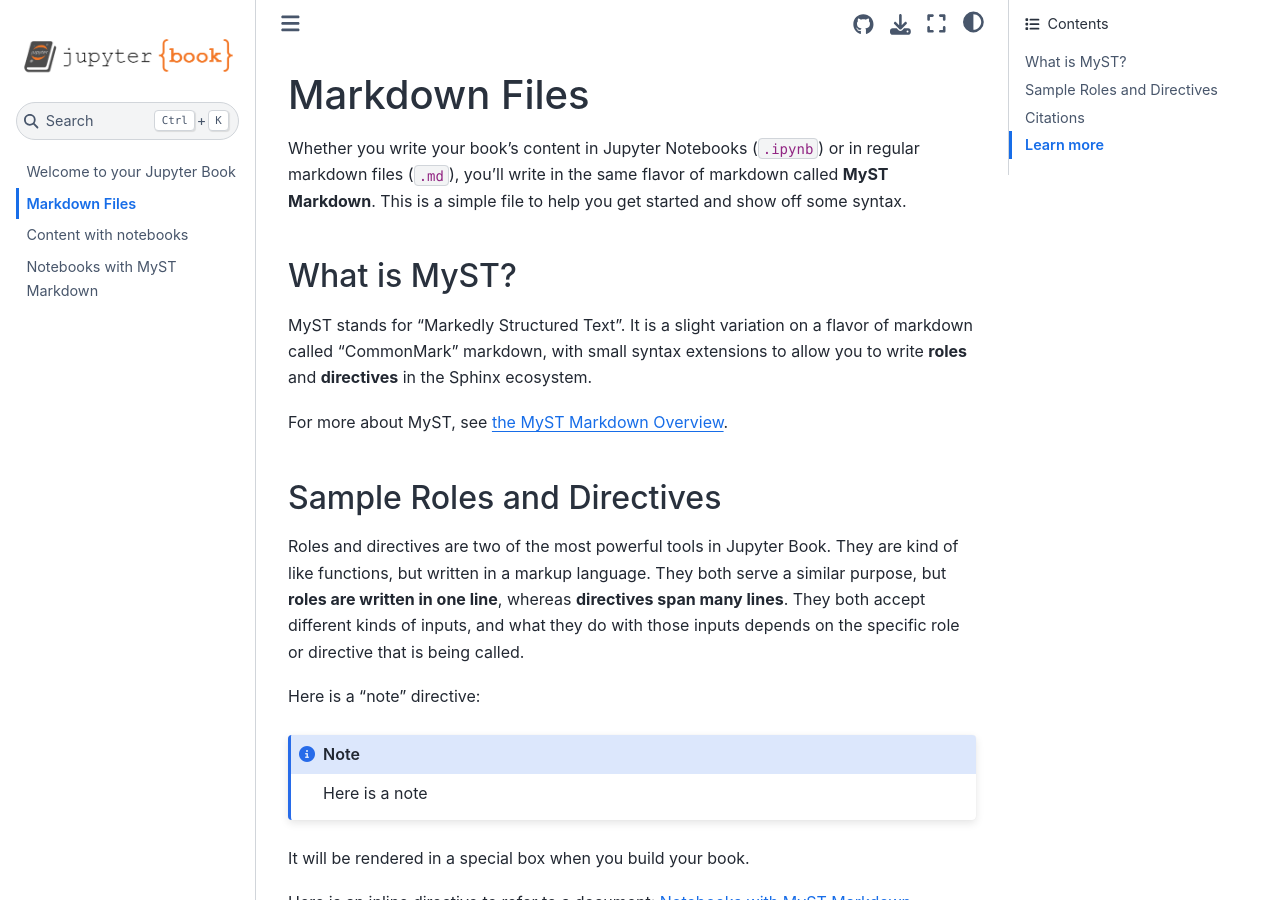
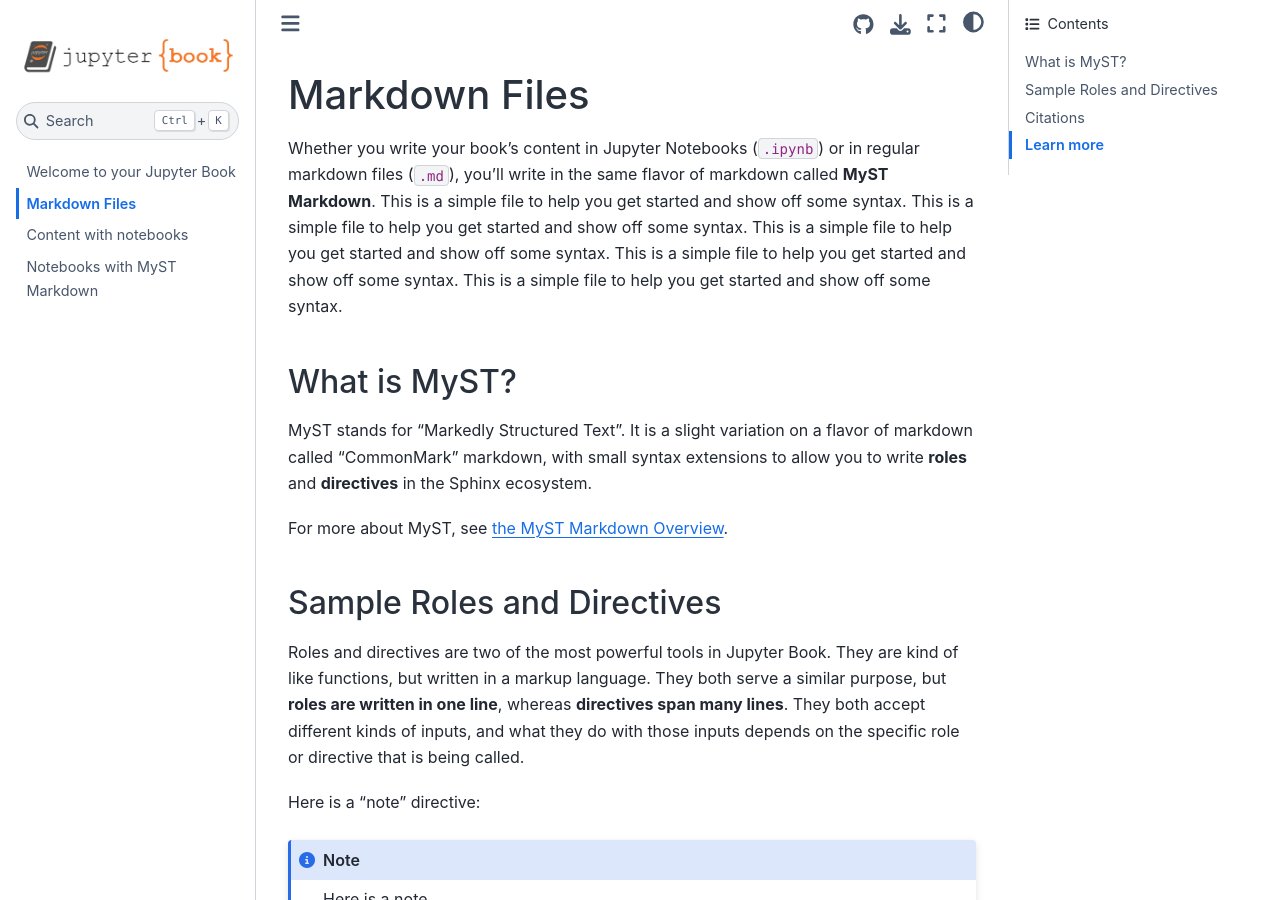
Before and after one commit to reroes/libro-netlify, a Jupyter Book: the page built from markdown.md, in a window 1280 px wide and 900 px high. Built offline with Jupyter Book 1.0.4 settings and Sphinx 7.4.7 and the Sphinx Book theme 1.1.4, drawn with Linux system fonts in a browser that asks for light colours; cross-references to code outside the pages are shown as plain code.

Commit message:
ejemplos

```diff
--- a/markdown.md
+++ b/markdown.md
@@ -3,6 +3,10 @@
 Whether you write your book's content in Jupyter Notebooks (`.ipynb`) or
 in regular markdown files (`.md`), you'll write in the same flavor of markdown
 called **MyST Markdown**.
+This is a simple file to help you get started and show off some syntax.
+This is a simple file to help you get started and show off some syntax.
+This is a simple file to help you get started and show off some syntax.
+This is a simple file to help you get started and show off some syntax.
 This is a simple file to help you get started and show off some syntax.
 
 ## What is MyST?
```
